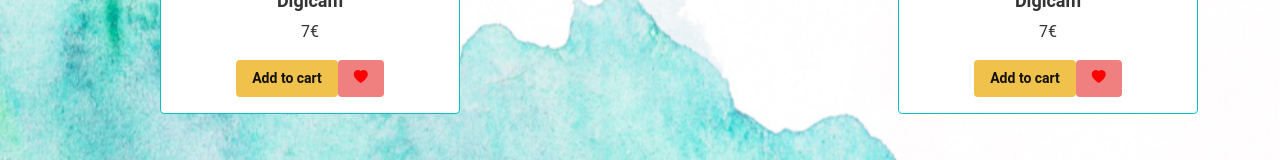
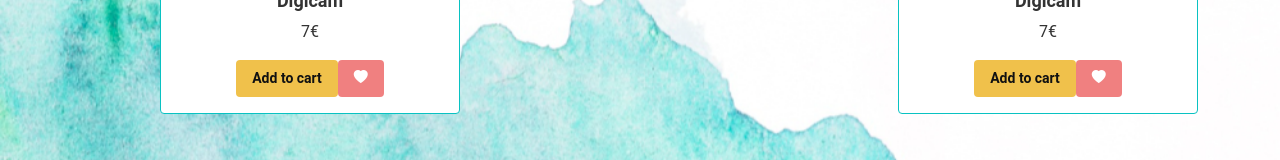
Before and after one commit to Giancarlo49/rocadaro-final-project, a React (Vite) app in the folder rocadaro/frontend/: page /category/Elektro in a window 1280 px wide. Shown: the part 411-571 px from the top of the page. Built offline with nearby package versions, Linux system fonts and the light colour scheme.

Commit message:
Navbar Like color

```diff
--- a/rocadaro/frontend/src/components/navbar/Navbar.css
+++ b/rocadaro/frontend/src/components/navbar/Navbar.css
@@ -67,7 +67,7 @@
 .bi-cart {
   color: red;
 }
-.bi-heart-fill {
+.HeartButton .bi-heart-fill {
   color: red;
 }
 .modal-overlay {
```
